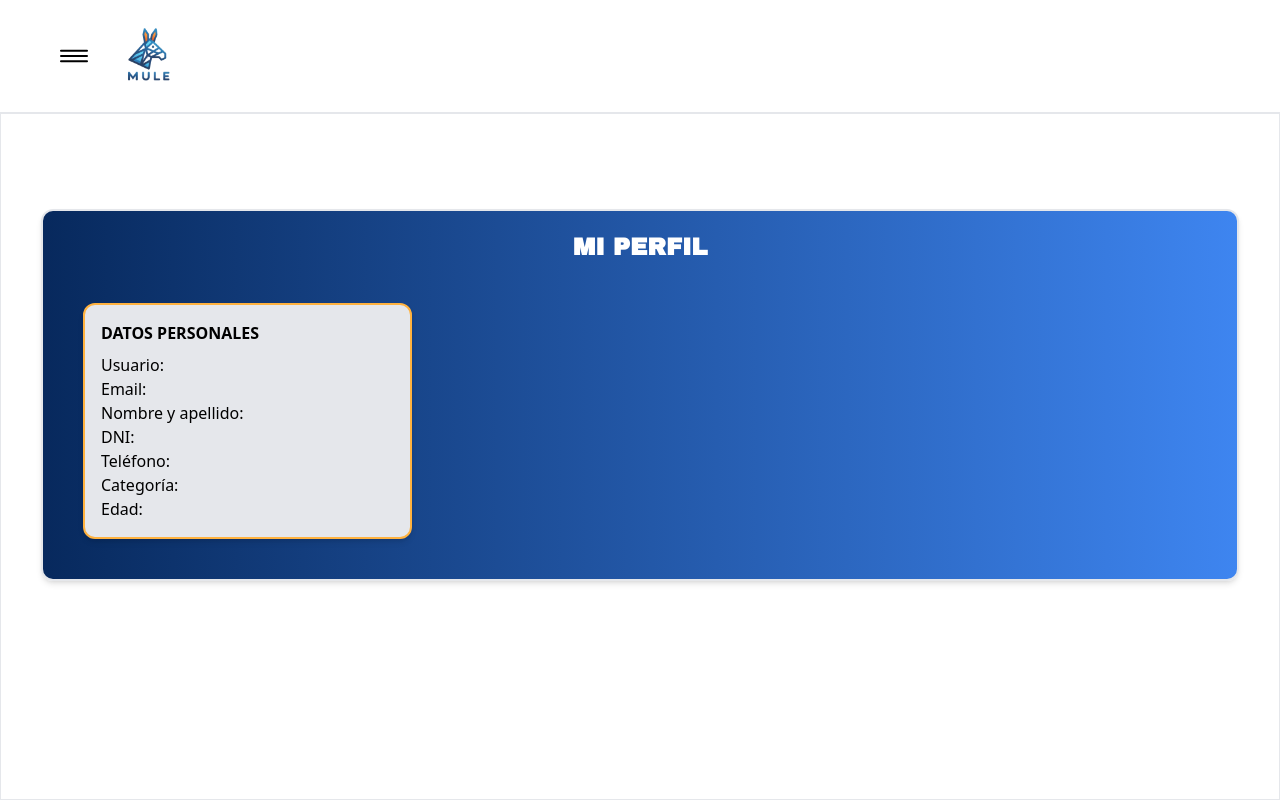
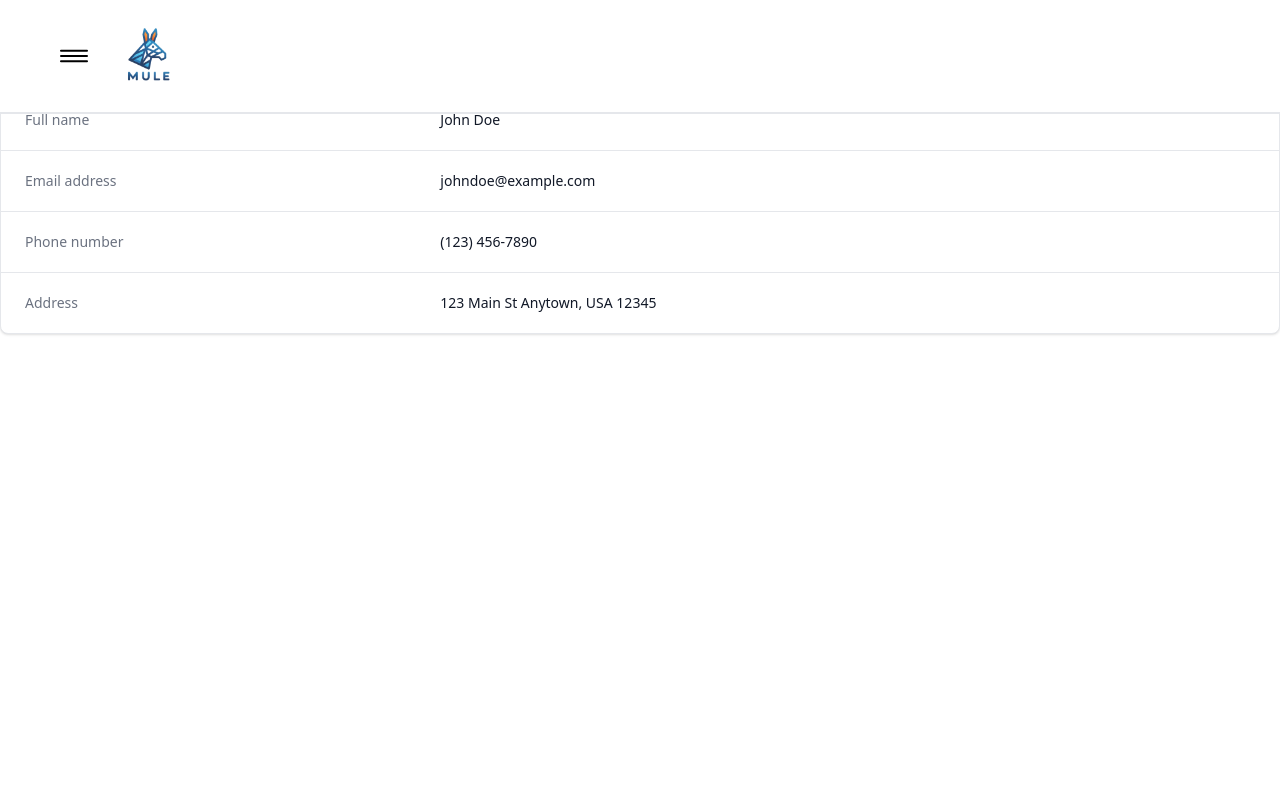
Before and after one commit to Juany313/Mule-front, a React (Vite) app: page /auth/profile in a window 1280 px wide. Built offline with nearby package versions, Linux system fonts and the light colour scheme; no server answers; a web font is replaced by a local one.

Commit message:
probando crear pedido

```diff
--- a/src/components/Payment.jsx
+++ b/src/components/Payment.jsx
@@ -44,7 +44,7 @@ const Payment = () => {
 
     try {
       const response = await axios.post(
-        "http://localhost:3000/create_preference/",
+        "http://localhost:3000/payments/",
         {
           id: id,
           title: title,
--- a/src/redux/actions/index.js
+++ b/src/redux/actions/index.js
@@ -132,11 +132,22 @@ const getAllBranches = () => {
 
 const createOrder = (userData) => {
   return async (dispatch) => {
+
     try {
+      const token = localStorage.getItem('token'); // Obtener el token de localStorage
+      const config = {
+        headers: {
+          'Authorization': `Bearer ${token}`, // Pasar el token en el encabezado 'Authorization'
+        },
+      };
+
       const { data } = await axios.post(
         "http://localhost:3000/order_shipments",
-        userData // Envía los datos del formulario como parte de la solicitud POST
+        userData,
+        config // Pasar la configuración con el encabezado 'Authorization'
       );
+
+
       dispatch({
         type: CREATE_ORDER,
         payload: data,
@@ -183,14 +194,15 @@ const getUserDetail = (id) => {
   };
 };
 
-const getOrdersByClient = () =>{
+const getOrdersByClient = (token) =>{
   return async (dispatch)=>{
     try {
-      const token = localStorage.getItem('token')
+      // const token = localStorage.getItem('token')
       if (!token) {
         throw new Error('No token found');
       };
-      const response = await axios.get ("http://localhost:3000/order_shipments", {
+      //CAMBIAR EL ENDPOINT POR EL NUEVO QUE HAY QUE CREAR
+      const response = await axios.get ("http://localhost:3000/orderUser", {
         headers: {
           "Authorization": `Bearer ${token}`
         }
--- a/src/views/auth/Dashboard.jsx
+++ b/src/views/auth/Dashboard.jsx
@@ -9,6 +9,7 @@ import { useEffect } from "react";
 //import { useSelect } from "@material-tailwind/react";
 
 const Dashboard = ({setIsAuth, infoUser}) => {
+
   const dispatch = useDispatch();
   const navigate = useNavigate();
   const userDetail = useSelector((state) => state.userDetail);
--- a/src/views/auth/History.jsx
+++ b/src/views/auth/History.jsx
@@ -11,6 +11,9 @@ const History = () => {
   const ordersPerPage = 4;
   const filteredOrders = useSelector((state) => state.filteredOrders);
 
+  const token = localStorage.getItem('token')
+  console.log (token)
+
   // const [estado, setEstado] = useState({
   //   city_transmiter: "",
   //   city_receiver: "",
@@ -19,7 +22,7 @@ const History = () => {
   // });
 
   useEffect(() => {
-    dispatch(getOrdersByClient())
+    dispatch(getOrdersByClient(token))
   }, [dispatch])
 
   // useEffect(() => {
--- a/src/views/profile/Profile.jsx
+++ b/src/views/profile/Profile.jsx
@@ -16,7 +16,54 @@ const Profile = () => {
 
   return (
     <UserLayout>
-      <div className="flex h-screen absolute top-0 w-full">
+      <div class="bg-white overflow-hidden shadow rounded-lg border">
+    <div class="px-4 py-5 sm:px-6">
+        <h3 class="text-lg leading-6 font-medium text-gray-900">
+            User Profile
+        </h3>
+        <p class="mt-1 max-w-2xl text-sm text-gray-500">
+            This is some information about the user.
+        </p>
+    </div>
+    <div class="border-t border-gray-200 px-4 py-5 sm:p-0">
+        <dl class="sm:divide-y sm:divide-gray-200">
+            <div class="py-3 sm:py-5 sm:grid sm:grid-cols-3 sm:gap-4 sm:px-6">
+                <dt class="text-sm font-medium text-gray-500">
+                    Full name
+                </dt>
+                <dd class="mt-1 text-sm text-gray-900 sm:mt-0 sm:col-span-2">
+                    John Doe
+                </dd>
+            </div>
+            <div class="py-3 sm:py-5 sm:grid sm:grid-cols-3 sm:gap-4 sm:px-6">
+                <dt class="text-sm font-medium text-gray-500">
+                    Email address
+                </dt>
+                <dd class="mt-1 text-sm text-gray-900 sm:mt-0 sm:col-span-2">
+                    johndoe@example.com
+                </dd>
+            </div>
+            <div class="py-3 sm:py-5 sm:grid sm:grid-cols-3 sm:gap-4 sm:px-6">
+                <dt class="text-sm font-medium text-gray-500">
+                    Phone number
+                </dt>
+                <dd class="mt-1 text-sm text-gray-900 sm:mt-0 sm:col-span-2">
+                    (123) 456-7890
+                </dd>
+            </div>
+            <div class="py-3 sm:py-5 sm:grid sm:grid-cols-3 sm:gap-4 sm:px-6">
+                <dt class="text-sm font-medium text-gray-500">
+                    Address
+                </dt>
+                <dd class="mt-1 text-sm text-gray-900 sm:mt-0 sm:col-span-2">
+                    123 Main St
+                     Anytown, USA 12345
+                </dd>
+            </div>
+        </dl>
+    </div>
+</div>
+      {/* <div className="flex h-screen absolute top-0 w-full">
         <div className="flex-1 bg-white pt-28 px-10 border border-gray-200 mb-4 lg:mb-0 shadow-md overflow-y-auto">
           <div className="container max-w-15 mx-auto my-24 border-2 rounded-xl bg-gradient-to-r from-p500 to-p100 shadow-md">
             <div className="m-5">
@@ -40,7 +87,7 @@ const Profile = () => {
             </div>
           </div>
         </div>
-      </div>
+      </div> */}
     </UserLayout>
 
   );
```
